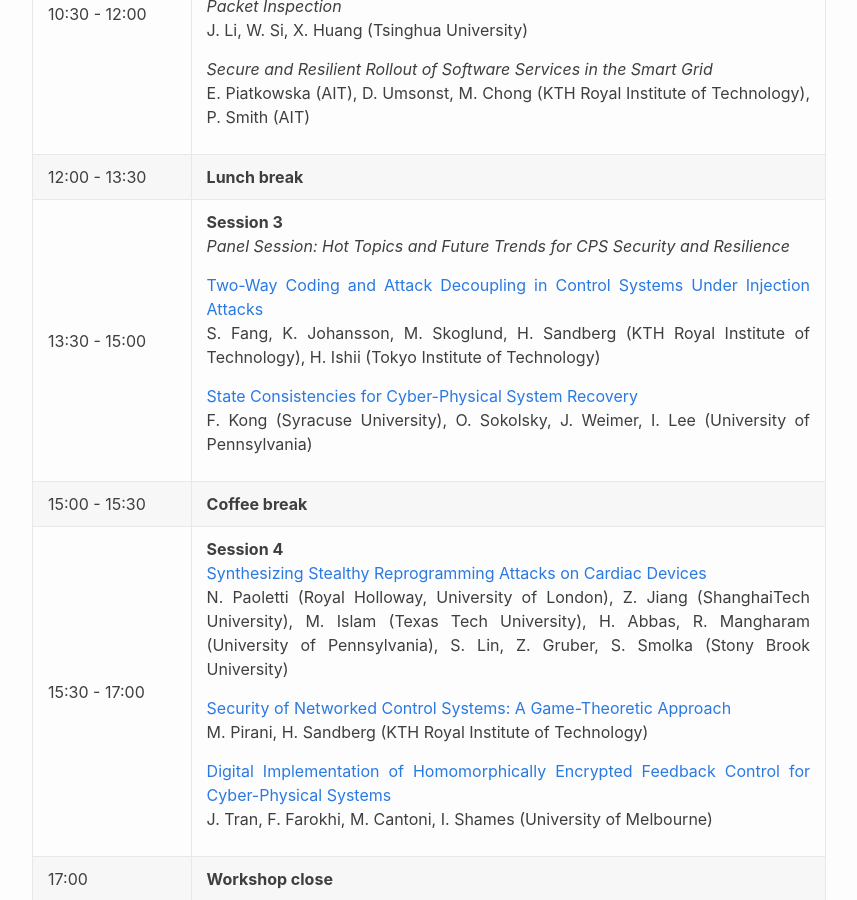
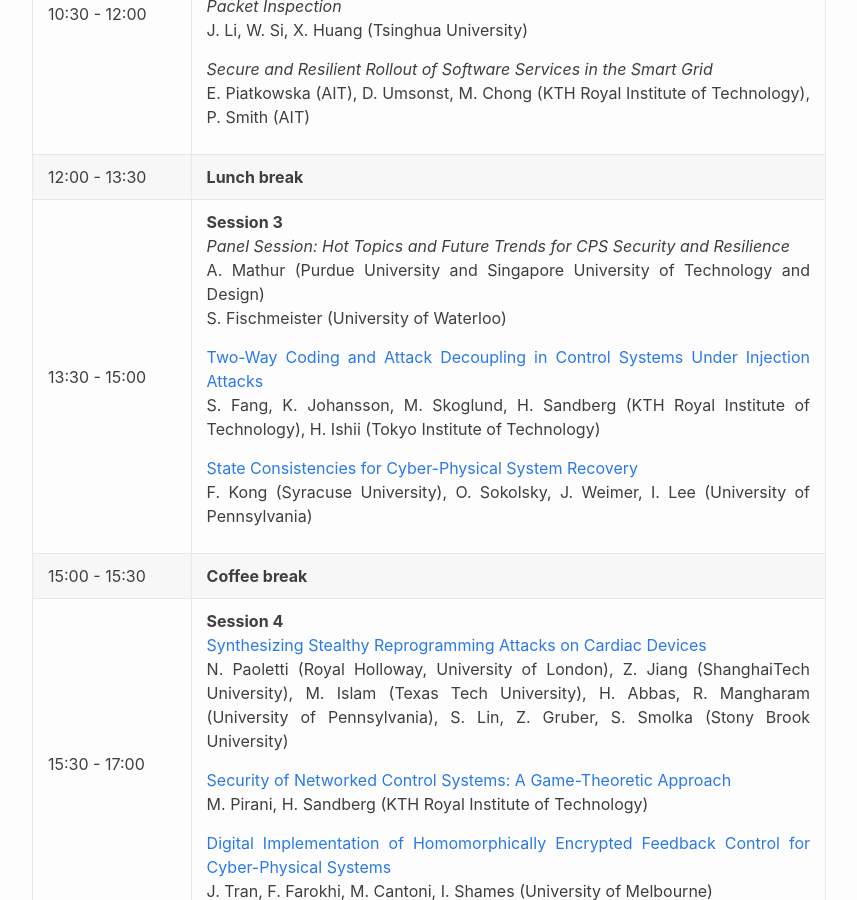
Before and after one commit to ait-csr/cps-sr, a Jekyll site: the page built from programme.md, in a window 1280 px wide and 900 px high, scrolled down 1037 px. Shown: the whole window, without its empty margins (211-1068 px from the left). Built offline with Jekyll 4.4.1, drawn with Linux system fonts in a browser that asks for light colours.

Commit message:
Adding the panellists.

```diff
--- a/programme.md
+++ b/programme.md
@@ -65,7 +65,9 @@ The full-day workshop will take place on 15th April, 2019. The agenda includes p
    <td>13:30 - 15:00</td>
    <td>
    <b>Session 3</b>
-   <p><em>Panel Session: Hot Topics and Future Trends for CPS Security and Resilience</em>
+   <p><em>Panel Session: Hot Topics and Future Trends for CPS Security and Resilience</em><br>
+   A. Mathur (Purdue University and Singapore University of Technology and Design)<br>
+   S. Fischmeister (University of Waterloo)
    </p>
    <p><a href="../assets/papers/fang-cps-sr-2019.pdf">Two-Way Coding and Attack Decoupling in Control Systems Under Injection Attacks</a><br>
    S. Fang, K. Johansson, M. Skoglund, H. Sandberg (KTH Royal Institute of Technology), H. Ishii (Tokyo Institute of Technology)
```
